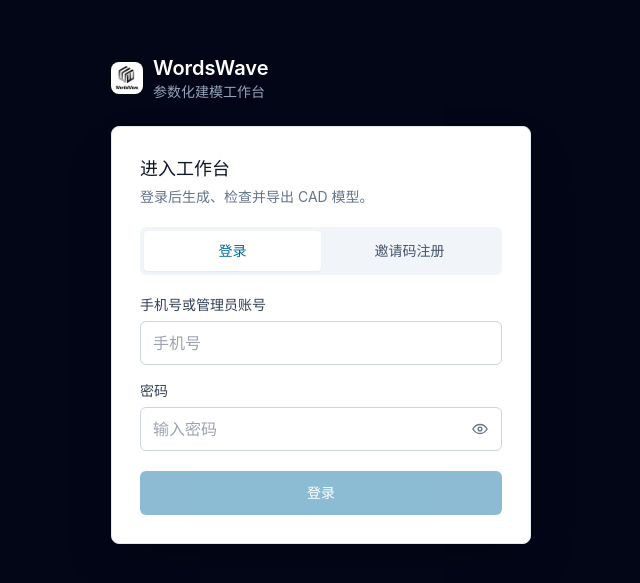
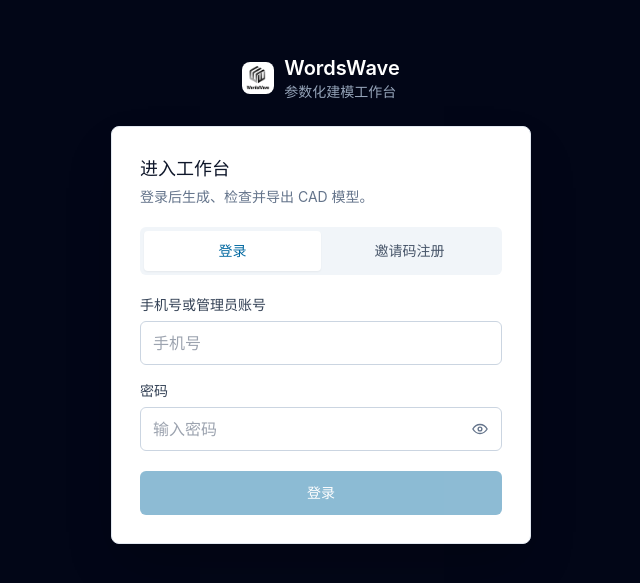
Before and after one commit to OwenYWT/CAD-Agent, a React (Vite) app in the folder frontend/: page / in a window 1280 px wide. Shown: the part 101-684 px from the top of the page, without its empty margins (319-959 px from the left). Built offline with nearby package versions, Linux system fonts and the light colour scheme; no server answers.

Commit message:
fix: preserve WordsWave brand accessibility

```diff
--- a/frontend/src/components/LoginPage.tsx
+++ b/frontend/src/components/LoginPage.tsx
@@ -92,9 +92,10 @@ export function LoginPage({ onLogin }: LoginPageProps) {
     <main className="flex min-h-[100dvh] items-center justify-center bg-slate-950 p-4 sm:p-6">
       <div className="w-full max-w-[420px]">
         <BrandMark
-          className="mb-6 justify-center text-white"
+          className="mb-6 w-full justify-center text-white"
           description="参数化建模工作台"
           descriptionClassName="text-sm text-slate-400"
+          nameAs="h1"
           nameClassName="text-xl"
           size="login"
           tone="inverse"
--- a/frontend/src/components/common/BrandMark.tsx
+++ b/frontend/src/components/common/BrandMark.tsx
@@ -5,6 +5,7 @@ interface BrandMarkProps {
   className?: string;
   description?: string;
   descriptionClassName?: string;
+  nameAs?: "span" | "h1";
   nameClassName?: string;
   showName?: boolean;
   size?: "default" | "login";
@@ -15,12 +16,14 @@ export function BrandMark({
   className = "",
   description,
   descriptionClassName = "",
+  nameAs = "span",
   nameClassName = "",
   showName = true,
   size = "default",
   tone = "default",
 }: BrandMarkProps) {
   const [failed, setFailed] = useState(false);
+  const Name = nameAs;
   const markSize = size === "login" ? "h-8 w-8 rounded-lg" : "h-6 w-6 rounded-lg";
   const fallbackTone = tone === "inverse"
     ? "bg-white text-slate-950"
@@ -45,7 +48,7 @@ export function BrandMark({
       )}
       {showName ? (
         <span className="min-w-0">
-          <span className={`block font-semibold ${nameClassName}`}>WordsWave</span>
+          <Name className={`block font-semibold ${nameClassName}`}>WordsWave</Name>
           {description ? <span className={`block ${descriptionClassName}`}>{description}</span> : null}
         </span>
       ) : null}
--- a/frontend/src/components/project/WorkspaceHeader.tsx
+++ b/frontend/src/components/project/WorkspaceHeader.tsx
@@ -23,7 +23,7 @@ export default function WorkspaceHeader(props: HeaderProps) {
   return (
     <header className="workspace-header">
       <button aria-label="打开项目导航" className="workspace-icon-button lg:hidden" onClick={props.onMenu} type="button"><Icon name="layers" size={17} /></button>
-      <button className="flex min-w-0 items-center gap-2" onClick={props.onBack} title="返回项目流程" type="button"><BrandMark showName={false} /><span className="hidden max-w-52 truncate text-sm font-semibold sm:inline">{props.project.name}</span></button>
+      <button aria-label={`WordsWave，返回项目流程：${props.project.name}`} className="flex min-w-0 items-center gap-2" onClick={props.onBack} title="返回项目流程" type="button"><BrandMark showName={false} /><span className="hidden max-w-52 truncate text-sm font-semibold sm:inline">{props.project.name}</span></button>
       <span className="workspace-branch hidden md:inline-flex"><Icon name="history" size={13} />{props.project.branch}</span>
       <span className={`workspace-status hidden xl:inline-flex ${props.connection === "connected" ? "text-emerald-700" : "text-amber-700"}`}><span className={props.connection === "connected" ? "bg-emerald-500" : "bg-amber-500"} />{props.connection === "connected" ? "已自动保存" : "实时连接中"}</span>
       <div className="ml-auto flex items-center gap-1">
```
Also changed, not shown: 1 other file (tests, documents, lock files or other folders).
